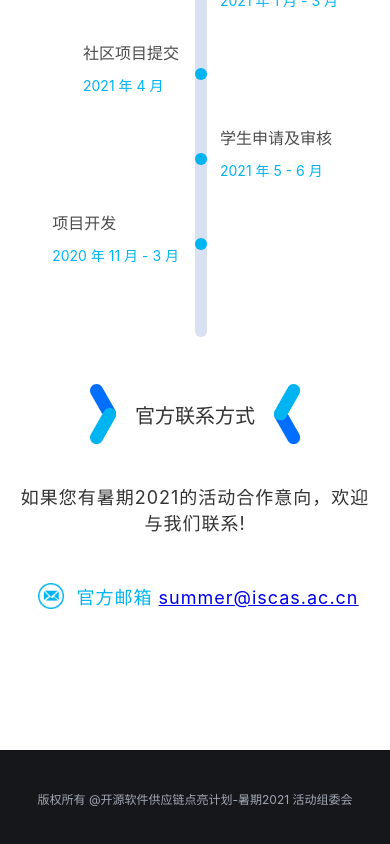
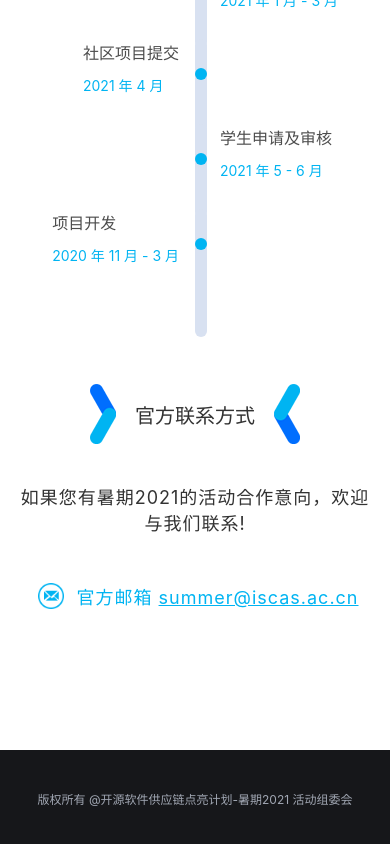
Before and after one commit to yinjiayi/homepage, a React app: page / in a window 390 px wide. Shown: the part 724-1568 px from the top of the page. Built offline with nearby package versions, Linux system fonts and the light colour scheme.

Commit message:
Update src/pages/index/index.less, src/pages/index/mobile.less files

```diff
--- a/src/pages/index/index.less
+++ b/src/pages/index/index.less
@@ -227,8 +227,12 @@
     color: #00b4f2;
     display: inline-block;
     padding-left: 45px;
+}
 
+.indexTwoBlue a {
+    color: #00b4f2
 }
+
 .indexTwo{
     position: relative;
     padding-bottom: 120px;
```
Also changed, not shown: src/pages/index/mobile.less (line endings or trailing spaces).
